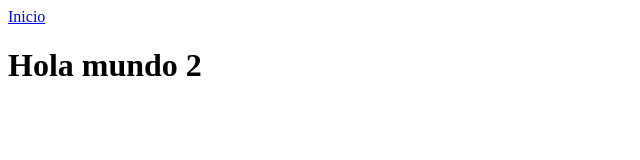
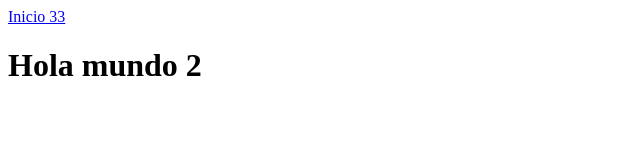
Before and after one commit to Yamamotors/Front-end-initial, a plain HTML site: page learn_more.html in a window 1280 px wide. Shown: the full height of the page, 0-640 px from the left. Drawn offline with Linux system fonts and the light colour scheme.

Commit message:
Commit 1

```diff
--- a/learn_more.html
+++ b/learn_more.html
@@ -9,7 +9,7 @@
 
     <body>
 
-        <a href="index.html"> Inicio </a>
+        <a href="index.html"> Inicio 33 </a>
 
         <h1>
             Hola mundo 2
```
